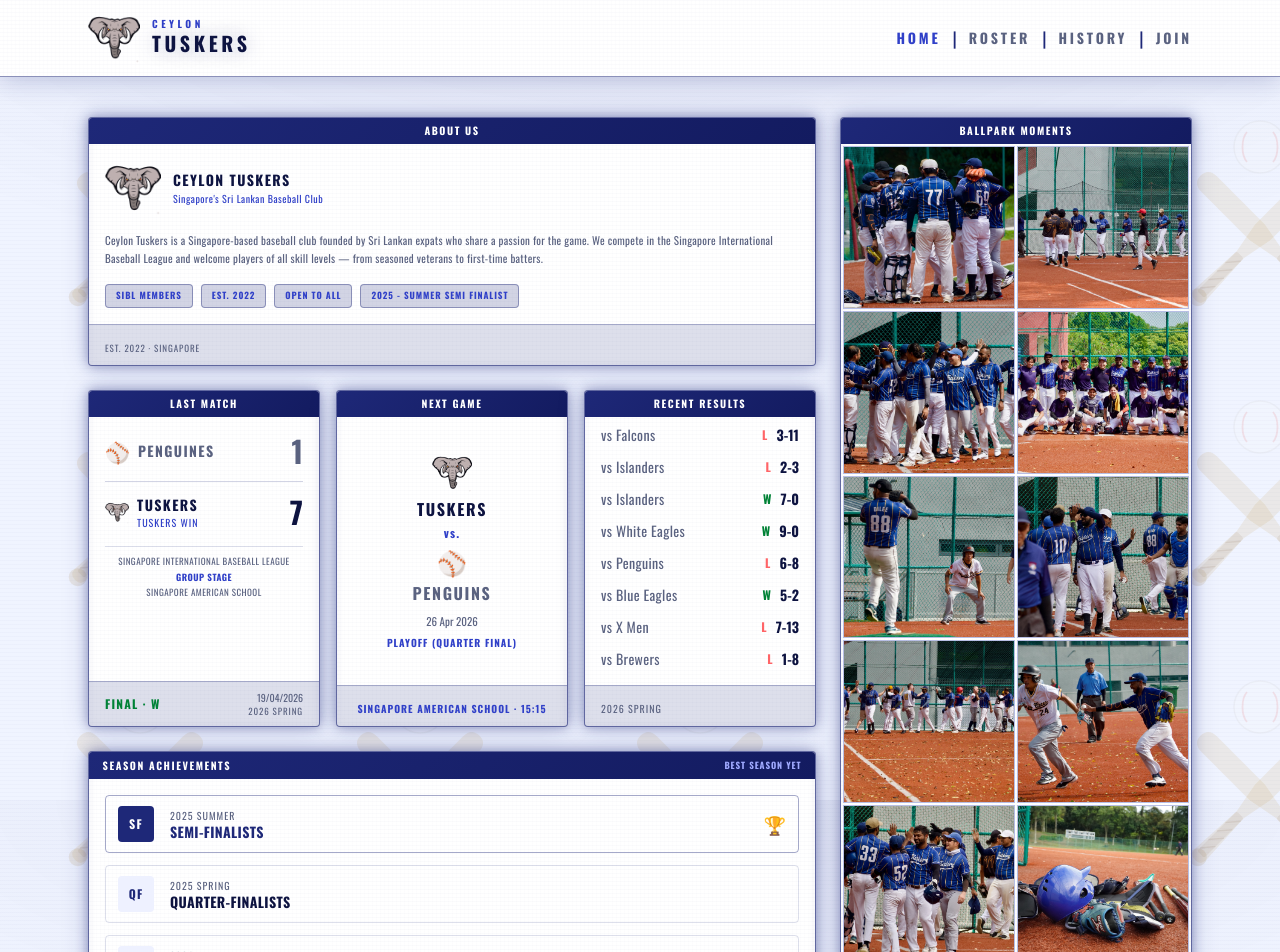
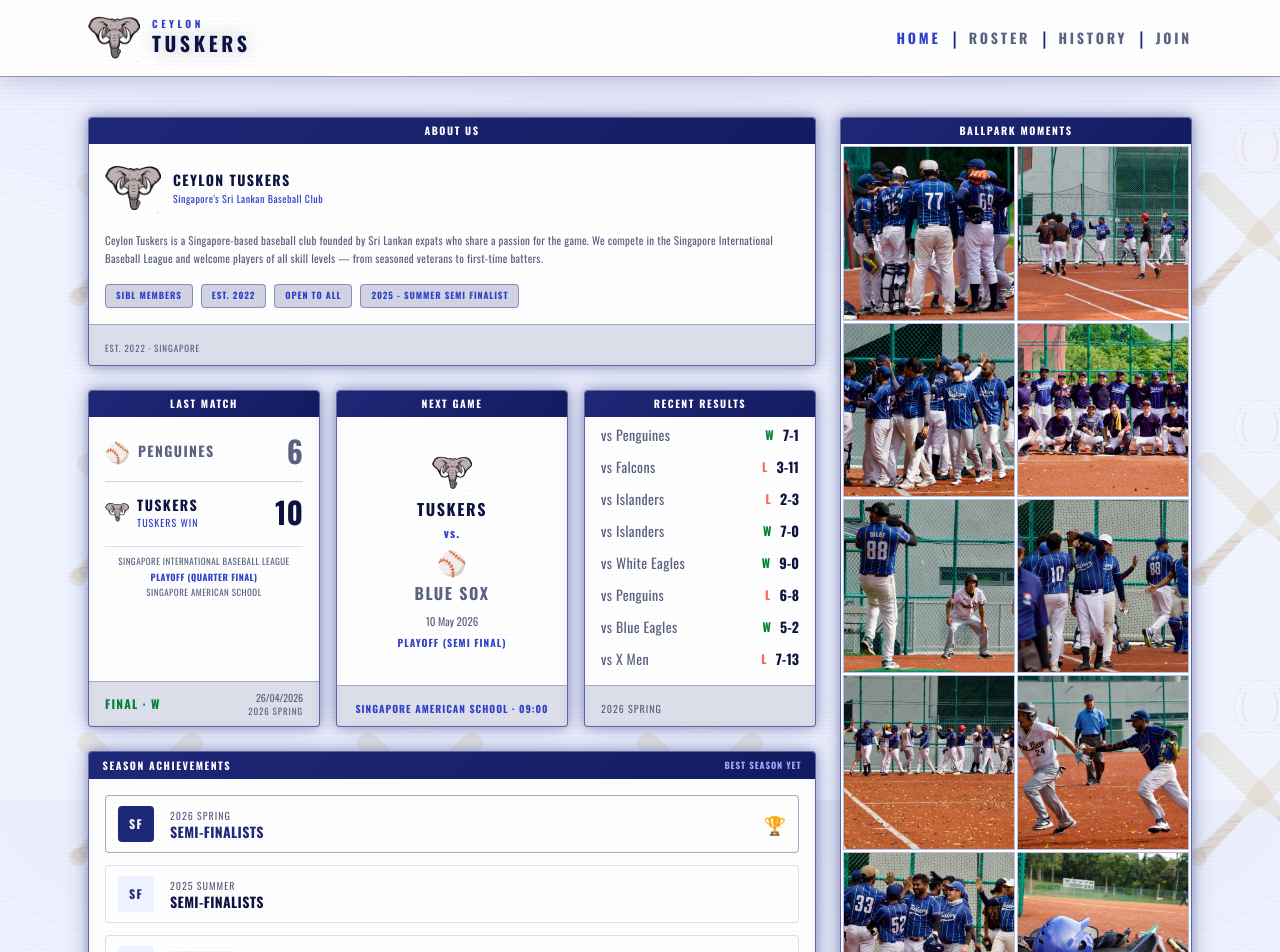
Before and after one commit to ambarox/tuskers-web, a Next.js app: page / in a window 1280 px wide. Shown: the top 952 px of the page. Built offline with nearby package versions, Linux system fonts and the light colour scheme.

Commit message:
Sort team data by ID for consistency across scores, achievements, and schedule. Update all associated components to respect the new order. Add additional match and achievement data.

```diff
--- a/src/app/history/page.tsx
+++ b/src/app/history/page.tsx
@@ -45,7 +45,7 @@ export default function HistoryPage() {
       <div className="leather blue-glow-border rounded-sm overflow-hidden">
         <div className="score-label">All Results</div>
         <div className="divide-y divide-[#1e2878]/15">
-          {teamData.scores.map((s) => (
+          {[...teamData.scores].sort((a, b) => b.id - a.id).map((s) => (
             <div key={s.id} className="flex items-center justify-between px-5 py-3.5 hover:bg-[#1e2878]/5 transition-colors">
               <div className="flex items-center gap-4">
                 <span className={`text-xs font-black tracking-widest w-4 ${s.isWin ? "text-green-700" : "text-red-400"}`}>
--- a/src/app/page.tsx
+++ b/src/app/page.tsx
@@ -8,8 +8,9 @@ import AboutUsCard from "@/components/AboutUsCard";
 import AchievementsCard from "@/components/AchievementsCard";
 
 export default function Home() {
-  const lastMatch = teamData.scores[0];
-  const nextGame  = teamData.schedule[0];
+  const lastMatch    = [...teamData.scores].sort((a, b) => b.id - a.id)[0];
+  const nextGame     = teamData.schedule[0];
+  const achievements = [...teamData.achievements].sort((a, b) => b.id - a.id);
 
 
   return (
@@ -30,7 +31,7 @@ export default function Home() {
           </div>
 
           {/* Season achievements */}
-          <AchievementsCard achievements={teamData.achievements} />
+          <AchievementsCard achievements={achievements} />
 
           {/* Player spotlight */}
           <PlayerSpotlightCard players={teamData.roster} />
--- a/src/components/AchievementsCard.tsx
+++ b/src/components/AchievementsCard.tsx
@@ -3,6 +3,7 @@
 import { motion } from "framer-motion";
 
 type Achievement = {
+  id: number;
   season: string;
   result: string;
   badge: string;
--- a/src/components/RecentResultsCard.tsx
+++ b/src/components/RecentResultsCard.tsx
@@ -4,7 +4,8 @@ import { motion } from "framer-motion";
 import teamData from "@/data/team.json";
 
 export default function RecentResultsCard() {
-  const results = teamData.scores.slice(1, 9);
+  const sorted = [...teamData.scores].sort((a, b) => b.id - a.id);
+  const results = sorted.slice(1, 9);
   return (
     <motion.div
       initial={{ opacity: 0, y: 20 }}
--- a/src/data/team.json
+++ b/src/data/team.json
@@ -3,43 +3,43 @@
   "scores": [
     {
       "id": 1,
-      "opponent": "Penguines",
-      "tuskers": 7,
-      "opp": 1,
-      "date": "2026-04-19",
+      "opponent": "Brewers",
+      "tuskers": 1,
+      "opp": 8,
+      "date": "2026-01-18",
       "venue": "Singapore American School",
       "matchType": "Group Stage",
-      "isWin": true
+      "isWin": false
     },
     {
       "id": 2,
-      "opponent": "Falcons",
-      "tuskers": 3,
-      "opp": 11,
-      "date": "2026-03-15",
+      "opponent": "X Men",
+      "tuskers": 7,
+      "opp": 13,
+      "date": "2026-01-25",
       "venue": "Singapore American School",
       "matchType": "Group Stage",
       "isWin": false
     },
     {
       "id": 3,
-      "opponent": "Islanders",
-      "tuskers": 2,
-      "opp": 3,
-      "date": "2026-03-07",
-      "venue": "Bedok Sports Complex",
+      "opponent": "Blue Eagles",
+      "tuskers": 5,
+      "opp": 2,
+      "date": "2026-02-01",
+      "venue": "Singapore American School",
       "matchType": "Group Stage",
-      "isWin": false
+      "isWin": true
     },
     {
       "id": 4,
-      "opponent": "Islanders",
-      "tuskers": 7,
-      "opp": 0,
-      "date": "2026-03-01",
+      "opponent": "Penguins",
+      "tuskers": 6,
+      "opp": 8,
+      "date": "2026-02-08",
       "venue": "Singapore American School",
       "matchType": "Group Stage",
-      "isWin": true
+      "isWin": false
     },
     {
       "id": 5,
@@ -53,43 +53,53 @@
     },
     {
       "id": 6,
-      "opponent": "Penguins",
-      "tuskers": 6,
-      "opp": 8,
-      "date": "2026-02-08",
-      "venue": "Singapore American School",
-      "matchType": "Group Stage",
-      "isWin": false
-    },
-    {
-      "id": 7,
-      "opponent": "Blue Eagles",
-      "tuskers": 5,
-      "opp": 2,
-      "date": "2026-02-01",
+      "opponent": "Islanders",
+      "tuskers": 7,
+      "opp": 0,
+      "date": "2026-03-01",
       "venue": "Singapore American School",
       "matchType": "Group Stage",
       "isWin": true
     },
     {
+      "id": 7,
+      "opponent": "Islanders",
+      "tuskers": 2,
+      "opp": 3,
+      "date": "2026-03-07",
+      "venue": "Bedok Sports Complex",
+      "matchType": "Group Stage",
+      "isWin": false
+    },
+    {
       "id": 8,
-      "opponent": "X Men",
-      "tuskers": 7,
-      "opp": 13,
-      "date": "2026-01-25",
+      "opponent": "Falcons",
+      "tuskers": 3,
+      "opp": 11,
+      "date": "2026-03-15",
       "venue": "Singapore American School",
       "matchType": "Group Stage",
       "isWin": false
     },
     {
       "id": 9,
-      "opponent": "Brewers",
-      "tuskers": 1,
-      "opp": 8,
-      "date": "2026-01-18",
+      "opponent": "Penguines",
+      "tuskers": 7,
+      "opp": 1,
+      "date": "2026-04-19",
       "venue": "Singapore American School",
       "matchType": "Group Stage",
-      "isWin": false
+      "isWin": true
+    },
+    {
+      "id": 10,
+      "opponent": "Penguines",
+      "tuskers": 10,
+      "opp": 6,
+      "date": "2026-04-26",
+      "venue": "Singapore American School",
+      "matchType": "Playoff (Quarter Final)",
+      "isWin": true
     }
   ],
   "roster": [
@@ -230,11 +240,11 @@
   "schedule": [
     {
       "id": 1,
-      "opponent": "Penguins",
-      "date": "2026-04-26",
+      "opponent": "Blue Sox",
+      "date": "2026-05-10",
       "venue": "Singapore American School",
-      "time": "15:15",
-      "matchType": "Playoff (Quarter Final)"
+      "time": "09:00",
+      "matchType": "Playoff (Semi Final)"
     }
   ],
   "contact": {
@@ -256,9 +266,10 @@
     "highlights": ["SIBL Members", "Est. 2022", "Open to All", "2025 - Summer Semi finalist"]
   },
   "achievements": [
-    { "season": "2025 Summer", "result": "Semi-Finalists", "badge": "SF", "highlight": true },
-    { "season": "2025 Spring", "result": "Quarter-Finalists", "badge": "QF", "highlight": false },
-    { "season": "2024", "result": "Quarter-Finalists", "badge": "QF", "highlight": false }
+    { "id": 1, "season": "2024", "result": "Quarter-Finalists", "badge": "QF", "highlight": false },
+    { "id": 2, "season": "2025 Spring", "result": "Quarter-Finalists", "badge": "QF", "highlight": false },
+    { "id": 3, "season": "2025 Summer", "result": "Semi-Finalists", "badge": "SF", "highlight": false },
+    { "id": 4, "season": "2026 Spring", "result": "Semi-Finalists", "badge": "SF", "highlight": true }
   ],
   "gallery": [
     { "id": 1, "src": "/gallery/match1.jpeg", "alt": "Game day action" },
```
